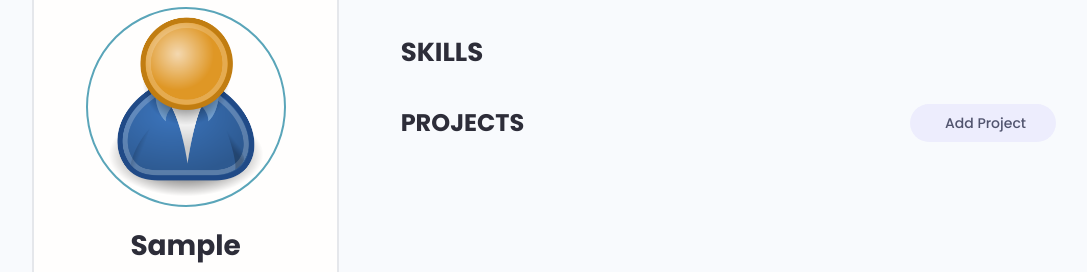
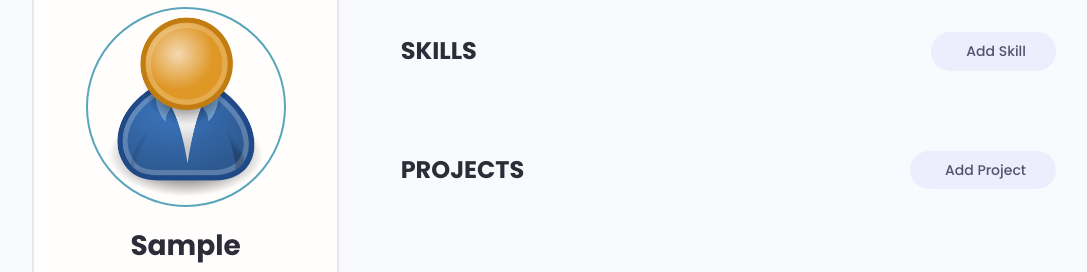
Before and after one commit to cdosorio/Django-2022, a Django app: page /account/ in a window 1280 px wide. Shown: the part 186-458 px from the top of the page, without its empty margins (96-1183 px from the left). Run offline with Django 4.2, Linux system fonts and the light colour scheme; the visitor is signed in with stand-in values (Sample User, id 1); data that the repository does not hold is empty; some libraries are stand-ins or nearby versions.

Commit message:
User - Skills CRUD

```diff
--- a/users/templates/users/user-account.html
+++ b/users/templates/users/account.html
@@ -51,19 +51,32 @@
           <h3 class="devInfo__title">About Me</h3>
           <p class="devInfo__about">{{profile.bio}}</p>
         </div>
-        <div class="devInfo">
-          <h3 class="devInfo__title">Skills</h3>
-          <div class="devInfo__skills">
 
-            {% for skill in skills %}
-            <div class="devSkill">
-                <h4 class="devSkill__title">{{skill.name}}</h4>
-                <p class="devSkill__info">{{skill.description}}</p>
-            </div>
-            {% endfor %}
+        <div class="settings">
+          <h3 class="settings__title">Skills</h3>
+          <a class="tag tag--pill tag--sub settings__btn tag--lg" href="{% url 'create-skill' %}"><i
+              class="im im-plus"></i> Add Skill</a>
+        </div>
 
-          </div>
-        </div>
+        <table class="settings__table">
+          {% for skill in skills %}
+          <tr>
+            <td class="settings__tableInfo">
+              <h4>{{skill.name}}</h4>
+              <p>
+                {{skill.description}}
+              </p>
+            </td>
+            <td class="settings__tableActions">
+              <a class="tag tag--pill tag--main settings__btn" href="{% url 'update-skill' skill.id %}"><i
+                  class="im im-edit"></i> Edit</a>
+              <a class="tag tag--pill tag--main settings__btn" href="{% url 'delete-skill' skill.id %}?next=/account"><i
+                  class="im im-x-mark-circle-o"></i>
+                Delete</a>
+            </td>
+          </tr>
+          {% endfor %}
+        </table>
 
         <div class="settings">
           <h3 class="settings__title">Projects</h3>
--- a/users/urls.py
+++ b/users/urls.py
@@ -11,4 +11,8 @@ urlpatterns = [
     path('account/', views.userAccount, name="account"),
 
     path('edit-account/', views.editAccount, name="edit-account"),
+
+    path('create-skill/', views.createSkill, name="create-skill"),
+    path('update-skill/<str:pk>', views.updateSkill, name="update-skill"),
+    path('delete-skill/<str:pk>', views.deleteSkill, name="delete-skill"),
 ]
--- a/users/views.py
+++ b/users/views.py
@@ -5,7 +5,7 @@ from django.contrib import messages
 from django.contrib.auth.models import User
 from django.contrib.auth.decorators import login_required
 from .models import Profile
-from .forms import CustomUserCreationForm, ProfileForm
+from .forms import CustomUserCreationForm, ProfileForm, SkillForm
 
 def loginUser(request):
     if request.user.is_authenticated:
@@ -80,7 +80,7 @@ def userAccount(request):
     projects = profile.project_set.all()
 
     context = {'profile': profile, 'skills': skills, 'projects':projects}
-    return render(request, 'users/user-account.html', context)
+    return render(request, 'users/account.html', context)
 
 @login_required(login_url="login")
 def editAccount(request):
@@ -95,3 +95,55 @@ def editAccount(request):
 
     context = {'form':form}
     return render(request, 'users/profile_form.html', context)
+
+
+@login_required(login_url="login")
+def createSkill(request):
+    profile = request.user.profile
+    print('profile:' + str(profile))
+    form = SkillForm()
+
+    if request.method == 'POST':
+        form = SkillForm(request.POST)
+        if form.is_valid():
+            skill = form.save(commit=False)
+            skill.owner = profile
+            skill.save()
+            messages.success(request, 'Skill was added')
+            return redirect('account')
+
+    context ={'form': form}
+    return render(request, 'users/skill_form.html', context)
+
+
+@login_required(login_url="login")
+def updateSkill(request, pk):
+    print('updateSkill begin')
+    # Check that only owner is updating skill
+    profile = request.user.profile
+    skill = profile.skill_set.get(id=pk)
+    form = SkillForm(instance=skill)
+
+    if request.method == 'POST':
+        form = SkillForm(request.POST, instance=skill)
+        if form.is_valid():
+            print('saving skill')
+            skill.save()
+            messages.success(request, 'Skill was updated')
+            return redirect('account')
+
+    context ={'form': form}
+    return render(request, 'users/skill_form.html', context)
+
+
+def deleteSkill(request, pk):
+     # Only the owner can delete it
+    profile = request.user.profile
+    skill = profile.skill_set.get(id=pk)
+    if request.method == "POST":
+        skill.delete()
+        messages.success(request, 'Skill was deleted')
+        return redirect('account')
+
+    context = {'object': skill}
+    return render(request, 'delete_template.html', context)
```
Also changed, not shown: projects/templates/projects/delete_template.html (deleted, +0 -16 lines), projects/views.py (+5 -5 lines), templates/delete_template.html (added, +26 -0 lines), users/forms.py (+15 -1 lines), users/templates/users/skill_form.html (added, +35 -0 lines), README.md.
